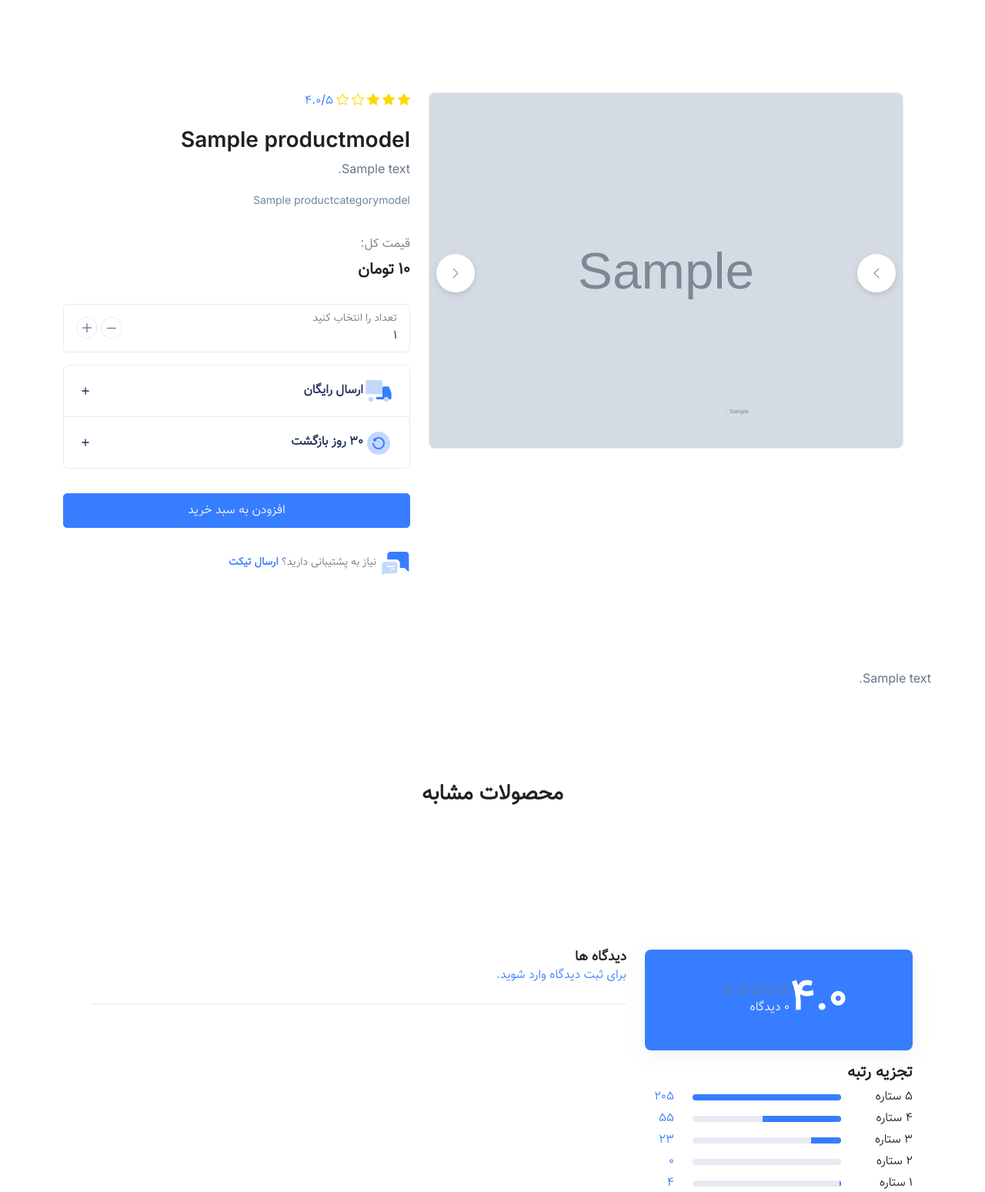
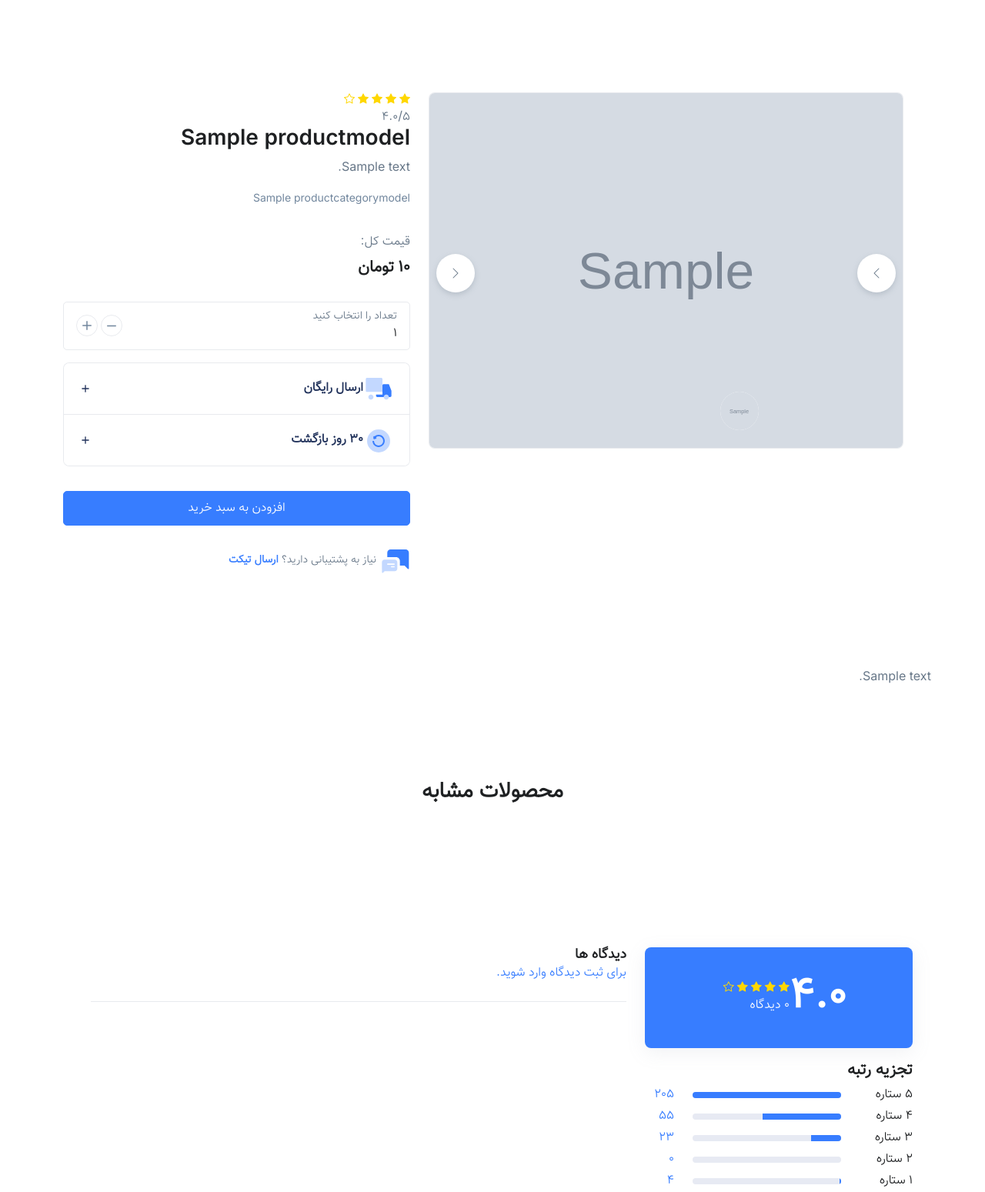
Before and after one commit to mahmoudseifi/django-shop, a Django app: a page that uses core/templates/shop/products_detail.html in a window 1280 px wide. Shown: the part 72-1621 px from the top of the page at 77% size. Run offline with Django 4.2, Linux system fonts and the light colour scheme; tables that the repository leaves empty hold one stand-in row (values such as "Sample post"); grey boxes marked "Sample" are stand-in pictures; some libraries are stand-ins or nearby versions.

Commit message:
show star rate in template

```diff
--- a/core/templates/shop/products_detail.html
+++ b/core/templates/shop/products_detail.html
@@ -59,12 +59,20 @@
 
     <div class="col-md-5">
       <!-- Rating -->
-      <a class="d-flex gap-1 mb-4" href="#reviewSection">
-        <span><i class="bi bi-star-fill star-rate"></i></span>
-        <span><i class="bi bi-star-fill star-rate"></i></span>
-        <span><i class="bi bi-star-fill star-rate"></i></span>
-        <span><i class="bi bi-star star-rate"></i></span>
-        <span><i class="bi bi-star star-rate"></i></span>
+      <!-- Rating -->
+
+      <div class="d-flex gap-1 small">
+        {% for i in "12345" %}
+          {% if object.avg_rate|floatformat:1 >= i %}
+            <i class="bi bi-star-fill star-rate"></i> <!-- Full Star -->
+          {% elif object.avg_rate|floatformat:1 >= i|add:"-0.5" %}
+              <i class="bi bi-star-half star-rate"></i> <!-- Half Star -->
+          {% else %}
+            <i class="bi bi-star star-rate"></i> <!-- Empty Star -->
+          {% endif %}
+        {% endfor %}
+
+      </div>
 
         <span class="ms-1">{{object.avg_rate}}/5 </span>
       </a>
@@ -268,12 +276,18 @@
 
                   <div class="flex-grow-1 ms-3">
                     <!-- Rating -->
+
                     <div class="d-flex gap-1 small">
-                      <span><i class="bi bi-star"></i></span>
-                      <span><i class="bi bi-star"></i></span>
-                      <span><i class="bi bi-star"></i></span>
-                      <span><i class="bi bi-star"></i></span>
-                      <span><i class="bi bi-star"></i></span>
+                      {% for i in "12345" %}
+                        {% if object.avg_rate|floatformat:1 >= i %}
+                          <i class="bi bi-star-fill star-rate"></i> <!-- Full Star -->
+                        {% elif object.avg_rate|floatformat:1 >= i|add:"-0.5" %}
+                            <i class="bi bi-star-half star-rate"></i> <!-- Half Star -->
+                        {% else %}
+                          <i class="bi bi-star star-rate"></i> <!-- Empty Star -->
+                        {% endif %}
+                      {% endfor %}
+
                     </div>
                     <!-- End Rating -->
                     <span class="text-white">{{reviews.count}} دیدگاه</span>
@@ -469,9 +483,9 @@
             <!-- Item -->
             <li class="list-comment-item">
               <div class="d-flex gap-1 mb-3">
+
                 {% for i in "12345" %}
-                {% if i|add:0 <= review.rate %}
-                 <span><i class="bi bi-star-fill star-rate"></i></span>
+                {% if i|add:0 <= review.rate %} <span><i class="bi bi-star-fill star-rate"></i></span>
                   {% else %}
                   <span><i class="bi bi-star star-rate"></i></span>
                   {% endif %}
```
Also changed, not shown: core/templates/shop/products_grid.html (+13 -5 lines). Lines whose indentation alone changed are shown as unchanged.
